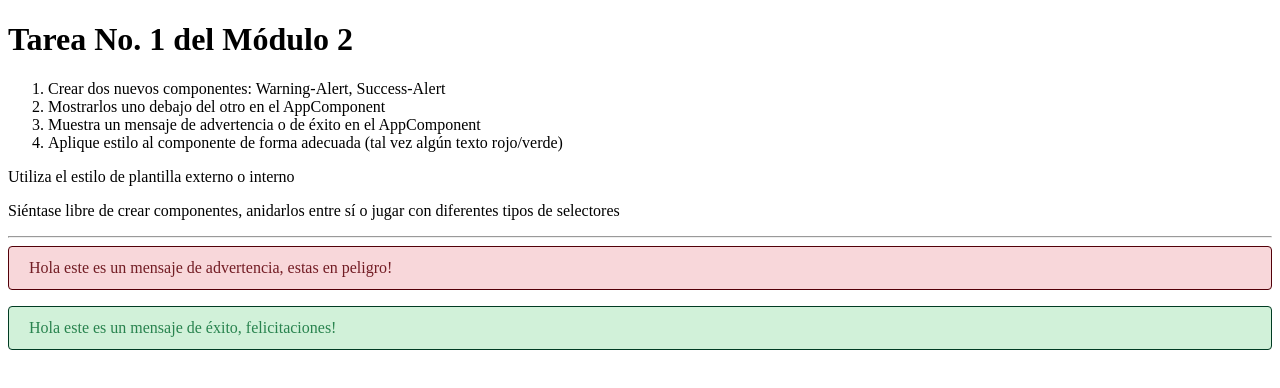
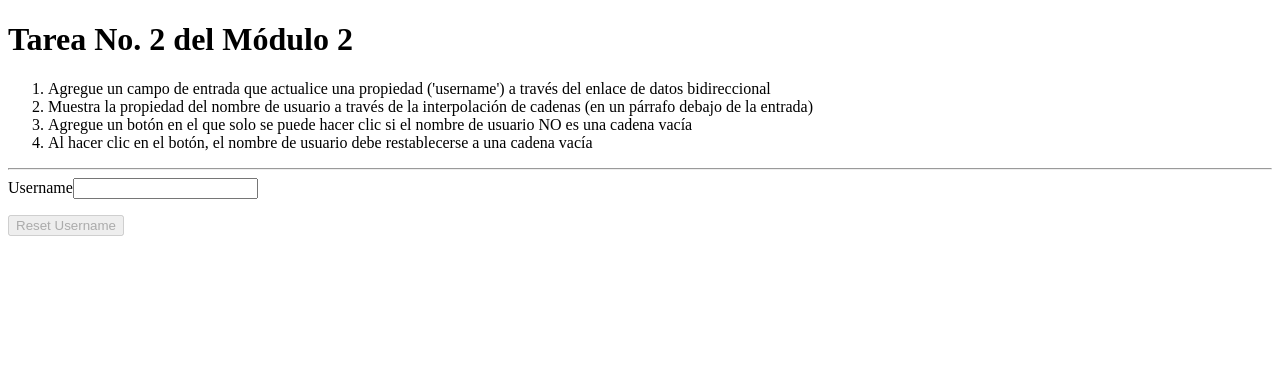
Before and after one commit to gabrielcn97/angular_course_maximilian, an Angular app: page / in a window 1280 px wide. Shown: the top 388 px of the page. Built offline with nearby package versions, Linux system fonts and the light colour scheme.

Commit message:
Solución a la Tarea-2

```diff
--- a/src/app/app.component.html
+++ b/src/app/app.component.html
@@ -1,4 +1,4 @@
-<div class="container">
+<!-- <div class="container">
   <div class="row">
     <div class="col-xs-12">
       <h1>Tarea No. 1 del Módulo 2</h1>
@@ -18,4 +18,35 @@
       <app-success-alert></app-success-alert>
     </div>
   </div>
+</div> -->
+
+<div class="container">
+  <div class="row">
+    <div class="col-xs-12">
+      <h1>Tarea No. 2 del Módulo 2</h1>
+      <ol>
+        <li>
+          Agregue un campo de entrada que actualice una propiedad ('username') a
+          través del enlace de datos bidireccional
+        </li>
+        <li>
+          Muestra la propiedad del nombre de usuario a través de la
+          interpolación de cadenas (en un párrafo debajo de la entrada)
+        </li>
+        <li>
+          Agregue un botón en el que solo se puede hacer clic si el nombre de
+          usuario NO es una cadena vacía
+        </li>
+        <li>
+          Al hacer clic en el botón, el nombre de usuario debe restablecerse a
+          una cadena vacía
+        </li>
+      </ol>
+      <hr />
+      <label>Username</label>
+      <input type="text" class="form-control" [(ngModel)]="username"/>
+      <p>{{username}}</p>
+      <button type="button" class="btn btn-primary" [disabled]="username === ''" (click)="resetUsername($event)">Reset Username</button>
+    </div>
+  </div>
 </div>
--- a/src/app/app.component.ts
+++ b/src/app/app.component.ts
@@ -3,8 +3,12 @@ import { Component } from '@angular/core';
 @Component({
   selector: 'app-root',
   templateUrl: './app.component.html',
-  styleUrls: ['./app.component.css']
+  styleUrls: ['./app.component.css'],
 })
 export class AppComponent {
-  title = 'angular_course_maximilian';
+  username = '';
+
+  resetUsername(event: Event) {
+    this.username = '';
+  }
 }
--- a/src/app/app.module.ts
+++ b/src/app/app.module.ts
@@ -1,5 +1,6 @@
 import { NgModule } from '@angular/core';
 import { BrowserModule } from '@angular/platform-browser';
+import { FormsModule } from '@angular/forms';
 
 import { AppComponent } from './app.component';
 import { SuccessAlertComponent } from './success-alert/success-alert.component';
@@ -12,7 +13,8 @@ import { WarningAlertComponent } from './warning-alert/warning-alert.component';
     WarningAlertComponent
   ],
   imports: [
-    BrowserModule
+    BrowserModule,
+    FormsModule
   ],
   providers: [],
   bootstrap: [AppComponent]
```
